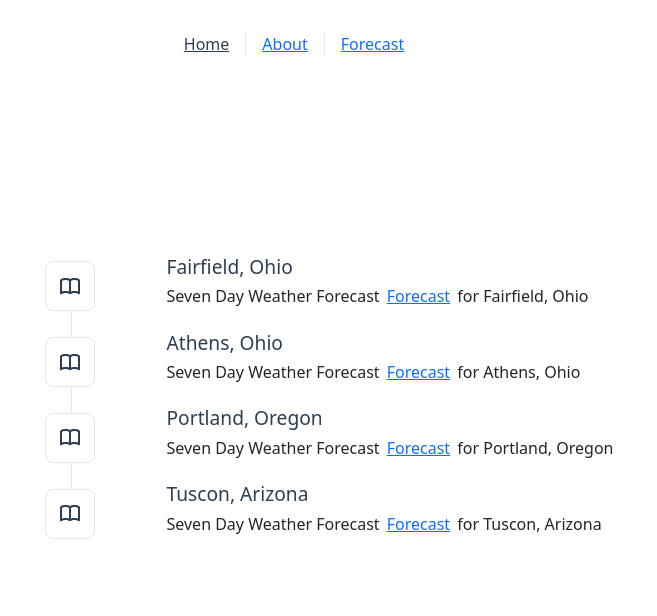
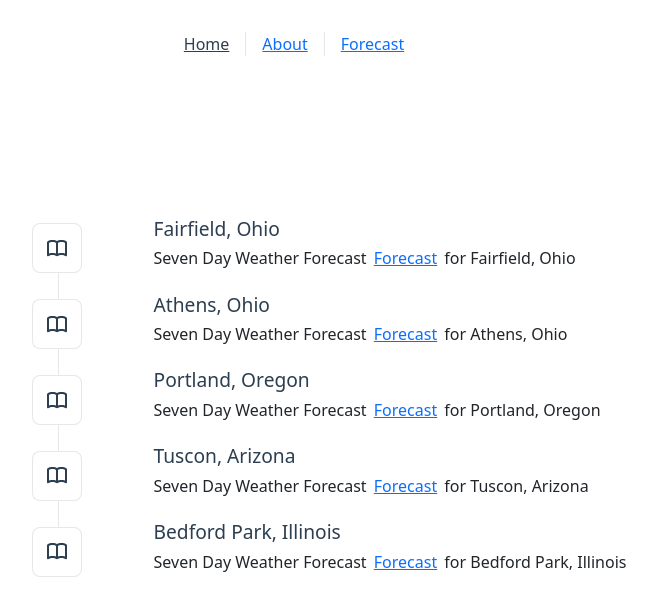
Before and after one commit to Froboz67/2-RegionalWeather, a Vue app: page / in a window 1280 px wide. Shown: the top 616 px of the page, without its empty margins (298-955 px from the left). Built offline with nearby package versions, Linux system fonts and the light colour scheme.

Commit message:
updated cities, more research

```diff
--- a/src/components/TheWelcome.vue
+++ b/src/components/TheWelcome.vue
@@ -48,6 +48,17 @@
       >
       for Tuscon, Arizona
     </WelcomeItem>
+    <WelcomeItem>
+      <template #icon>
+        <DocumentationIcon />
+      </template>
+      <template #heading>Bedford Park, Illinois</template>
+      Seven Day Weather Forecast
+      <RouterLink :to="{ name: 'forecast' }" @click="setCity('chicago')"
+        >Forecast</RouterLink
+      >
+      for Bedford Park, Illinois
+    </WelcomeItem>
   </div>
 </template>
 
--- a/src/store/index.js
+++ b/src/store/index.js
@@ -39,6 +39,15 @@ export function createStore() {
                     yCoor: 49,
                     longitude: -110.96912,
                     latitude: 32.195447
+                },
+                chicago: {
+                    localSid: "ORDthr",
+                    stationId: "KLOT",
+                    wfo: "LOT",
+                    xCoor: 72,
+                    yCoor: 68,
+                    longitude: -87.7725,
+                    latitude: 41.7677
                 }
 
             },
```
